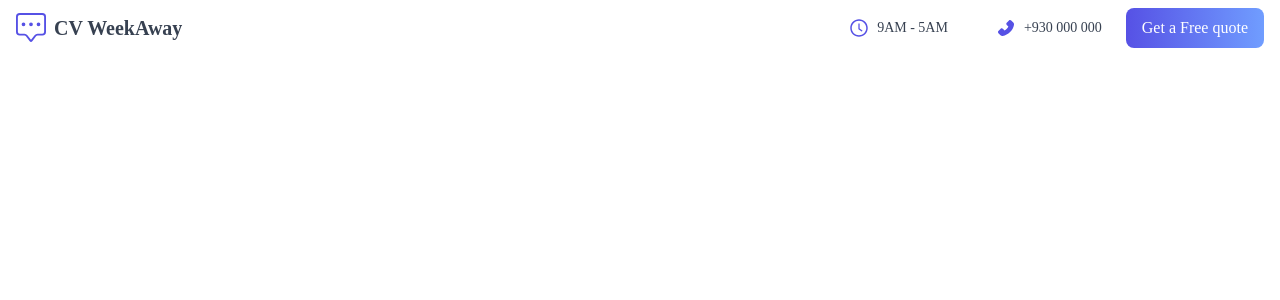
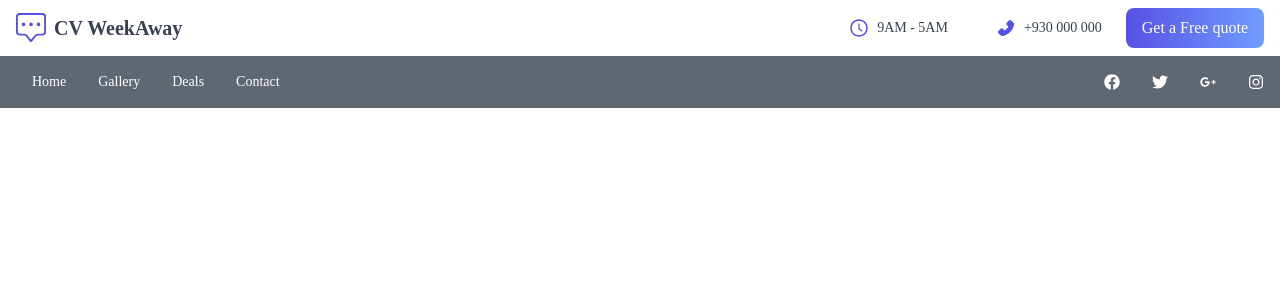
Before and after one commit to JailsonA/cvWeekAway, a React (Vite) app: page / in a window 1280 px wide. Shown: the top 300 px of the page. Built offline with nearby package versions, Linux system fonts and the light colour scheme.

Commit message:
Navbar done - normal and mobile

```diff
--- a/src/App.jsx
+++ b/src/App.jsx
@@ -1,4 +1,5 @@
 import { useState } from 'react'
+import Navbar from './components/Navbar'
 import Topbar from './components/Topbar'
 
 
@@ -7,6 +8,7 @@
   return (
     <div>
       <Topbar/>
+      <Navbar/>
     </div>
   )
 }
--- /dev/null
+++ b/src/components/Navbar.jsx
@@ -0,0 +1,54 @@
+import React from 'react'
+import {useState, useEffect} from 'react'
+import {BsChatSquareDots} from 'react-icons/bs'
+import {
+    FaFacebook,
+    FaTwitter,
+    FaGooglePlusG,
+    FaInstagram,
+    FaBars
+} from 'react-icons/fa'
+
+const Navbar = () => {
+  const [navbar, setNavbar] = useState(false);
+
+  const handleNavbar = () =>{
+    setNavbar(!navbar)
+  }
+
+  return (
+    <div className='w-full min-h-[50px] flex justify-between items-center absolute z-10 text-white bg-gray-700/80'>
+      <ul className='hidden sm:flex px-4'>
+        <li> <a href="/"> Home</a> </li>
+        <li> <a href="#gallery">Gallery</a></li>
+        <li> <a href="#deals">Deals</a></li>
+        <li> <a href="#contact">Contact</a></li>
+      </ul>
+      <div className='flex justify-between'>
+        <FaFacebook className='mx-4'/>
+        <FaTwitter className='mx-4'/>
+        <FaGooglePlusG className='mx-4'/>
+        <FaInstagram className='mx-4'/>
+      </div>
+      {/* Hamburguer Icon */}
+      <div className='sm:hidden z-10'>
+      <FaBars size={20} className='mr-4 cursor-pointer' onClick={handleNavbar} />
+
+      </div>
+      {/* Mobile Menu */}
+      { navbar ? (
+      <div onClick={handleNavbar} className={'sm:hidden overflow-y-hidden md:hidden ease-in duration-300 absolute text-gray-300 left-0 top-0 w-full h-screen bg-black/90 px-4'}>
+        <ul className='flex flex-col items-center justify-center h-screen '>
+            <li className='text-2xl py-8 hover:scale-105'> <a href="/"> Home</a> </li>
+            <li className='text-2xl py-8'> <a href="#gallery">Gallery</a></li>
+            <li className='text-2xl py-8'> <a href="#deals">Deals</a></li>
+            <li className='text-2xl py-8'> <a href="#contact">Contact</a></li>
+        </ul>
+      </div>)
+      : ('')
+      }
+    </div>
+  )
+}
+
+export default Navbar
```
